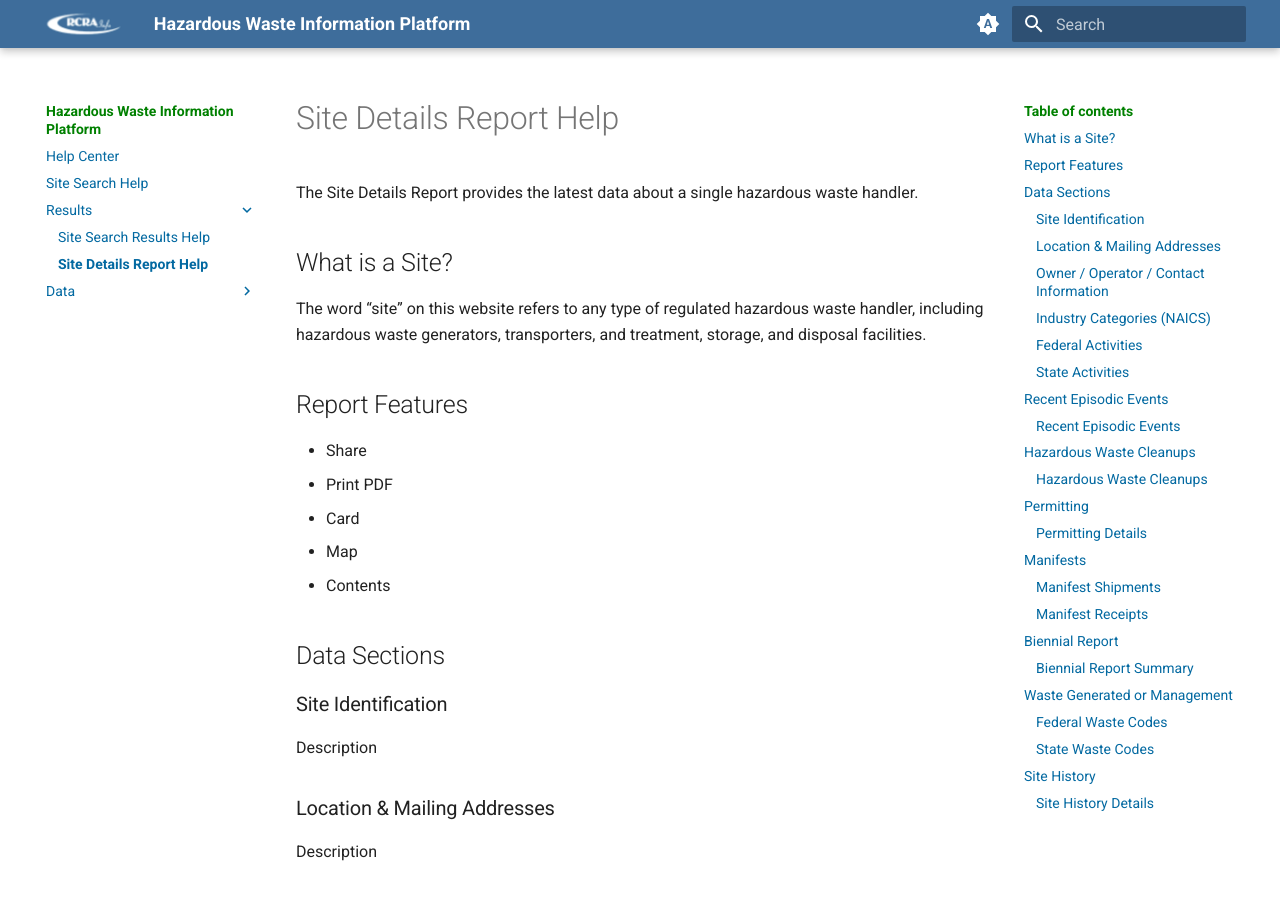
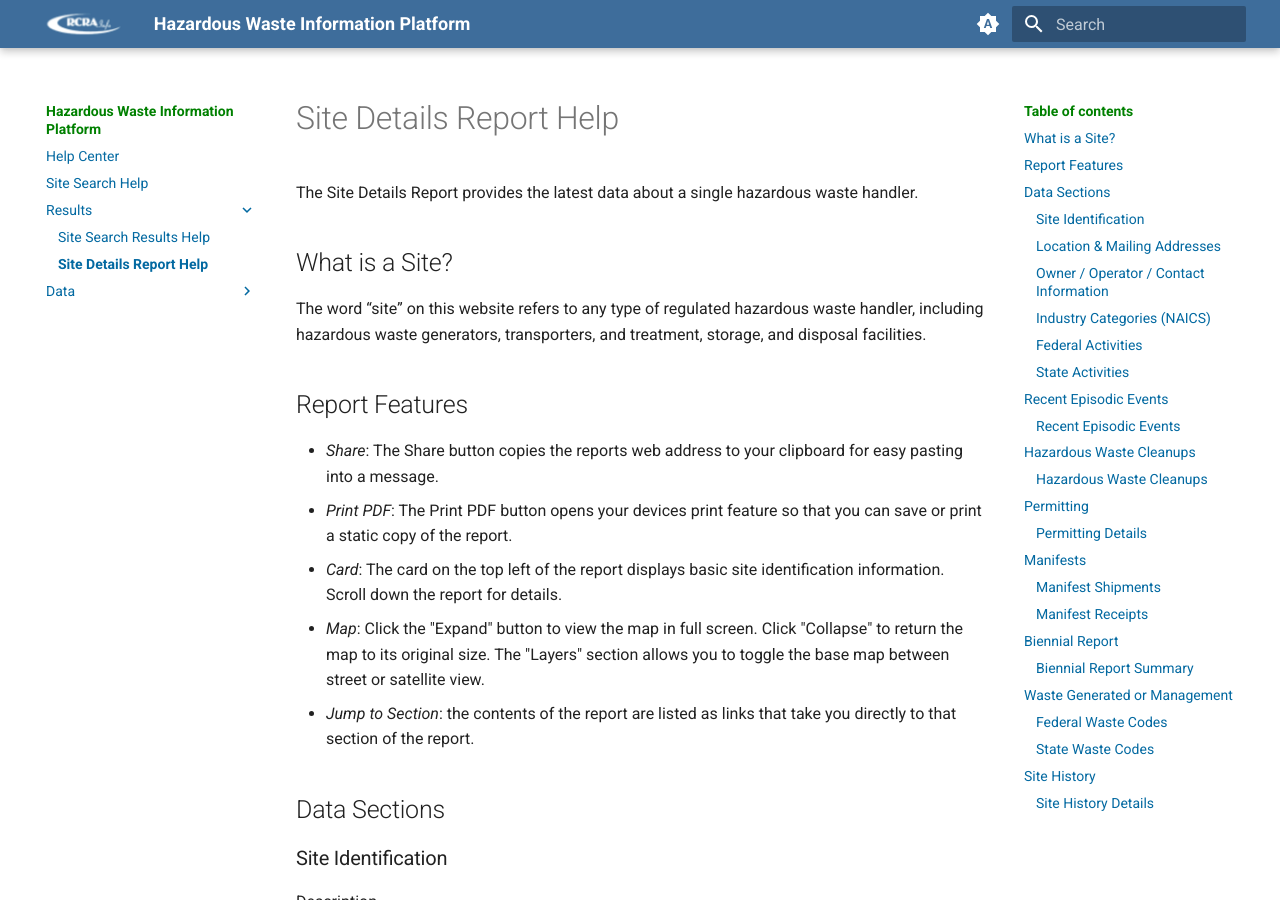
Before and after one commit to furrlori-oss/hwip, an MkDocs documentation site: the page built from docs/Results/site-details-report.md, in a window 1280 px wide and 900 px high. Built offline with MkDocs 1.6.1 and Material for MkDocs 9.7.7, drawn with Linux system fonts in a browser that asks for light colours.

Commit message:
Update site-details-report.md

```diff
--- a/docs/Results/site-details-report.md
+++ b/docs/Results/site-details-report.md
@@ -8,11 +8,11 @@ The word “site” on this website refers to any type of regulated hazardous wa
 
 ## Report Features
 
-- Share
-- Print PDF
-- Card
-- Map
-- Contents
+- *Share*: The Share button copies the reports web address to your clipboard for easy pasting into a message.
+- *Print PDF*: The Print PDF button opens your devices print feature so that you can save or print a static copy of the report.
+- *Card*: The card on the top left of the report displays basic site identification information. Scroll down the report for details.
+- *Map*: Click the "Expand" button to view the map in full screen. Click "Collapse" to return the map to its original size. The "Layers" section allows you to toggle the base map between street or satellite view.
+- *Jump to Section*: the contents of the report are listed as links that take you directly to that section of the report.
 
 ## Data Sections
 
```
